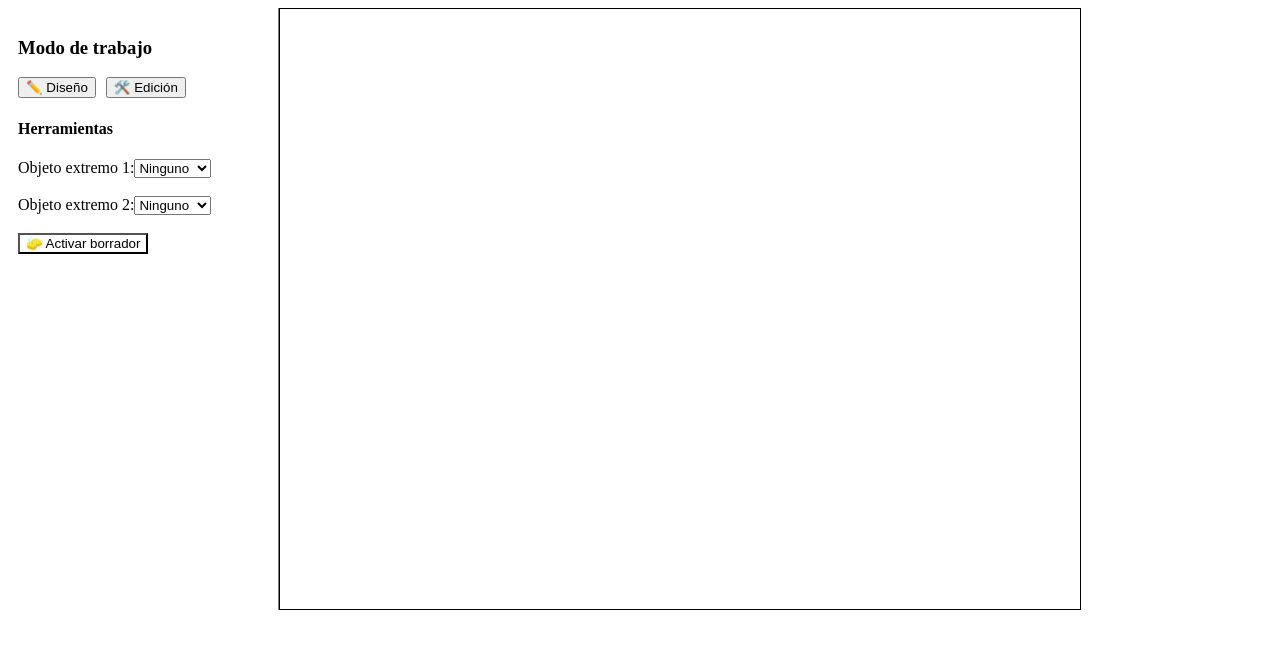
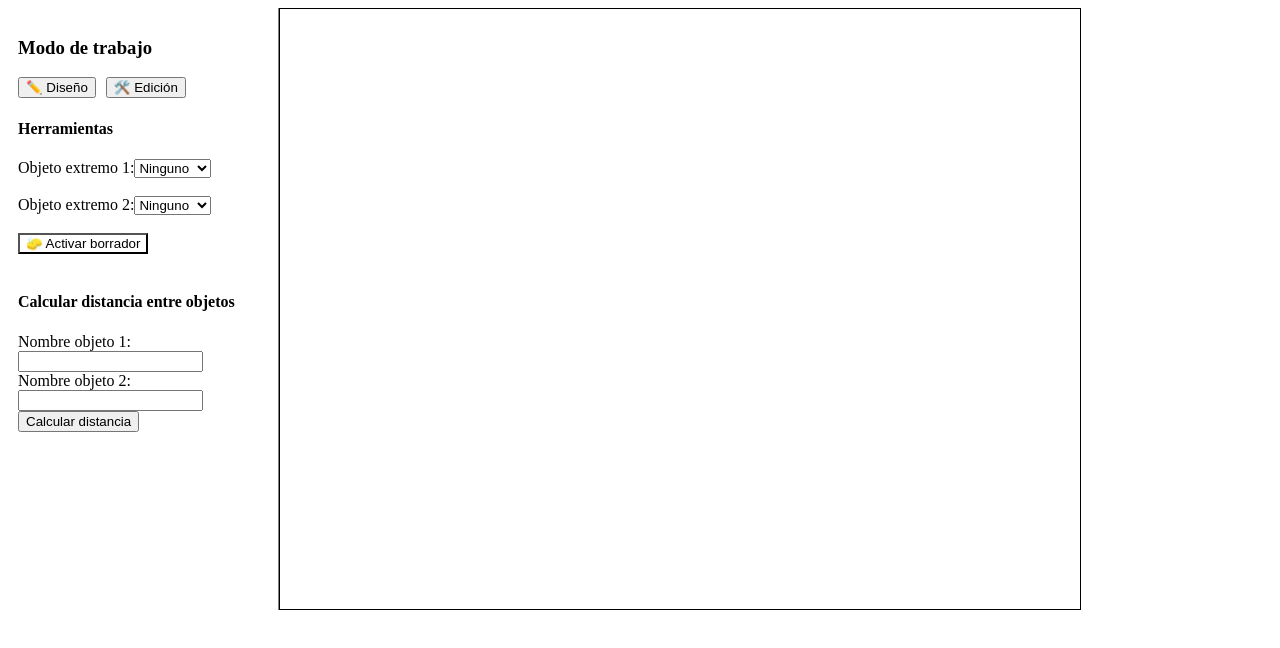
Before and after one commit to somerwest01/Dim_checktofrom, a React (Create React App) app: page / in a window 1280 px wide. Shown: the top 648 px of the page. Built offline with nearby package versions, Linux system fonts and the light colour scheme.

Commit message:
Update App.js

```diff
--- a/src/App.js
+++ b/src/App.js
@@ -16,6 +16,9 @@ function App() {
   const [selectedEnd, setSelectedEnd] = useState(null);
   const [nameInput, setNameInput] = useState('');
   const [eraserMode, setEraserMode] = useState(false);
+  const [nameInput1, setNameInput1] = useState('');
+  const [nameInput2, setNameInput2] = useState('');
+  const [distanciaResultado, setDistanciaResultado] = useState(null);
 
   const proximityThreshold = 10;
 
@@ -42,7 +45,7 @@ function App() {
     const pos = stage.getPointerPosition();
 
     if (mode === 'design') {
-      if (eraserMode) return; // no dibujar si está en modo borrador
+      if (eraserMode) return;
 
       if (points.length === 0) {
         const snap = getClosestEndpoint(pos);
@@ -112,6 +115,27 @@ function App() {
     }
   };
 
+  const calcularDistancia = () => {
+    let punto1 = null;
+    let punto2 = null;
+
+    lines.forEach((line) => {
+      if (line.nombre_obj1 === nameInput1) punto1 = line.p1;
+      if (line.nombre_obj2 === nameInput1) punto1 = line.p2;
+      if (line.nombre_obj1 === nameInput2) punto2 = line.p1;
+      if (line.nombre_obj2 === nameInput2) punto2 = line.p2;
+    });
+
+    if (punto1 && punto2) {
+      const dx = punto2.x - punto1.x;
+      const dy = punto2.y - punto1.y;
+      const distancia = Math.sqrt(dx * dx + dy * dy);
+      setDistanciaResultado(distancia);
+    } else {
+      alert("No se encontraron ambos objetos con los nombres ingresados.");
+    }
+  };
+
   const renderObjeto = (tipo, x, y, key, index, end) => {
     const isHovered = hoveredObj === key;
     const commonProps = {
@@ -173,6 +197,18 @@ function App() {
             >
               🧽 {eraserMode ? 'Cancelar borrador' : 'Activar borrador'}
             </button>
+            <br /><br />
+            <h4>Calcular distancia entre objetos</h4>
+            <label>Nombre objeto 1:</label>
+            <input type="text" value={nameInput1} onChange={(e) => setNameInput1(e.target.value)} />
+            <br />
+            <label>Nombre objeto 2:</label>
+            <input type="text" value={nameInput2} onChange={(e) => setNameInput2(e.target.value)} />
+            <br />
+            <button onClick={calcularDistancia}>Calcular distancia</button>
+            {distanciaResultado !== null && (
+              <p>📏 Distancia: {distanciaResultado.toFixed(2)} mm</p>
+            )}
           </>
         )}
 
```
